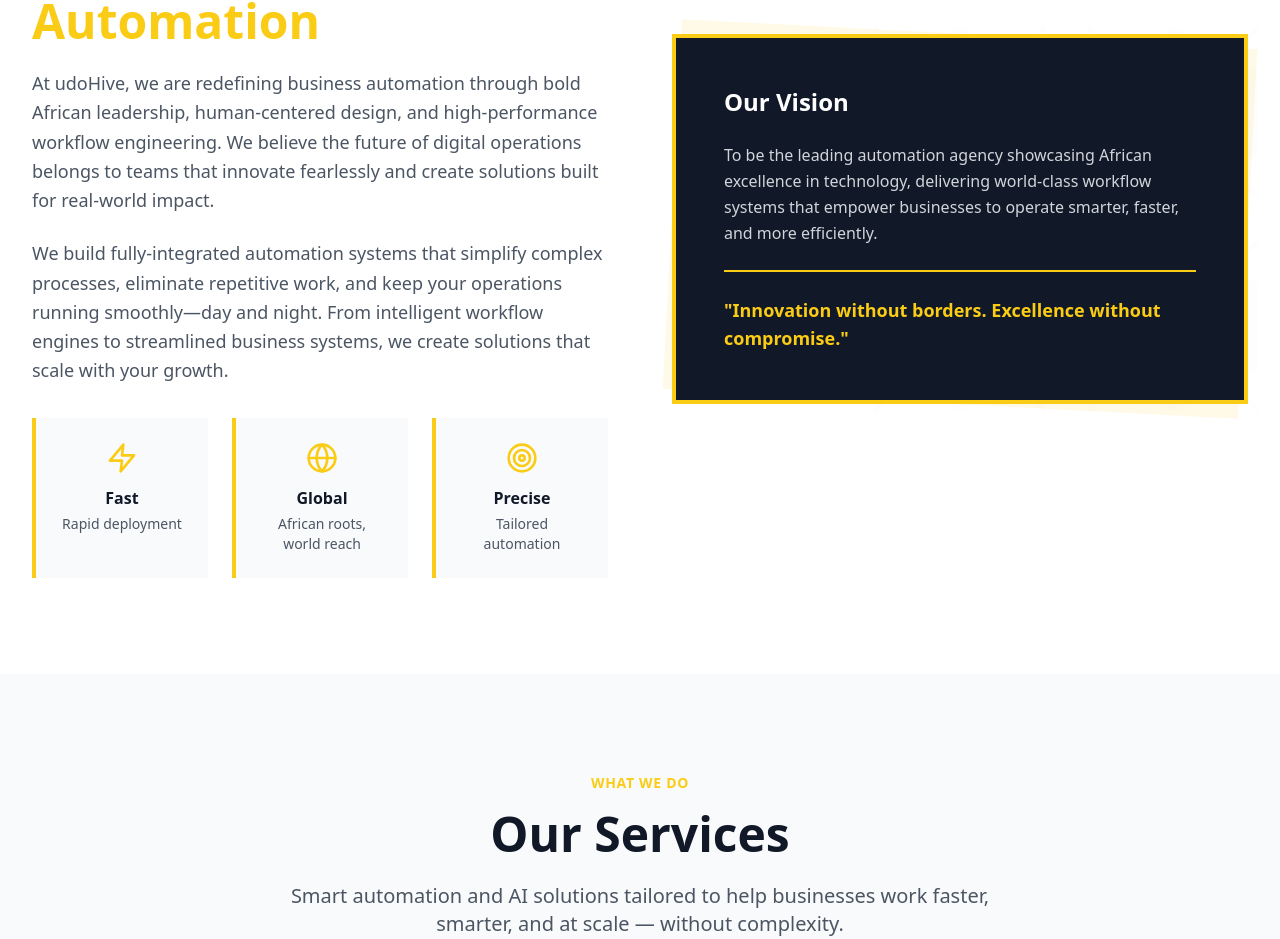
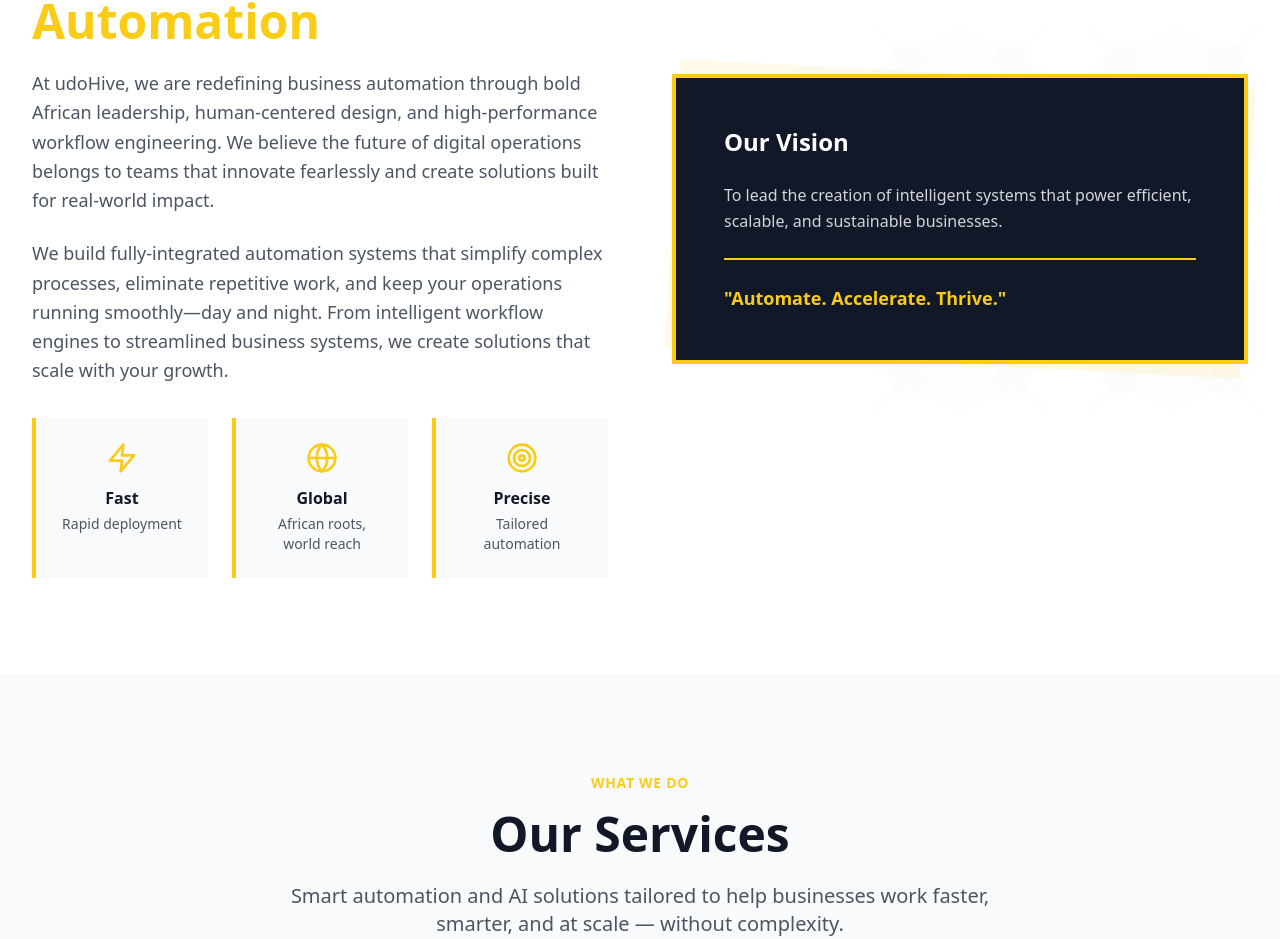
Before and after one commit to Emex-Sanchez/udoHive, a React (Vite) app: page / in a window 1280 px wide. Shown: the part 1285-2224 px from the top of the page. Built offline with nearby package versions, Linux system fonts and the light colour scheme.

Commit message:
changed vision statement

```diff
--- a/src/components/About.tsx
+++ b/src/components/About.tsx
@@ -61,13 +61,12 @@
             <div className="relative bg-gray-900 dark:bg-black p-12 border-4 border-yellow-400">
               <h3 className="text-2xl font-bold text-white mb-6">Our Vision</h3>
               <p className="text-gray-300 leading-relaxed mb-6">
-                To be the leading automation agency showcasing African excellence in technology,
-                delivering world-class workflow systems that empower businesses to operate smarter,
-                faster, and more efficiently.
+                To lead the creation of intelligent systems that power efficient, scalable, and sustainable businesses.
+
               </p>
               <div className="border-t-2 border-yellow-400 pt-6">
                 <p className="text-yellow-400 font-bold text-lg">
-                  "Innovation without borders. Excellence without compromise."
+                  "Automate. Accelerate. Thrive."
                 </p>
               </div>
             </div>
```
